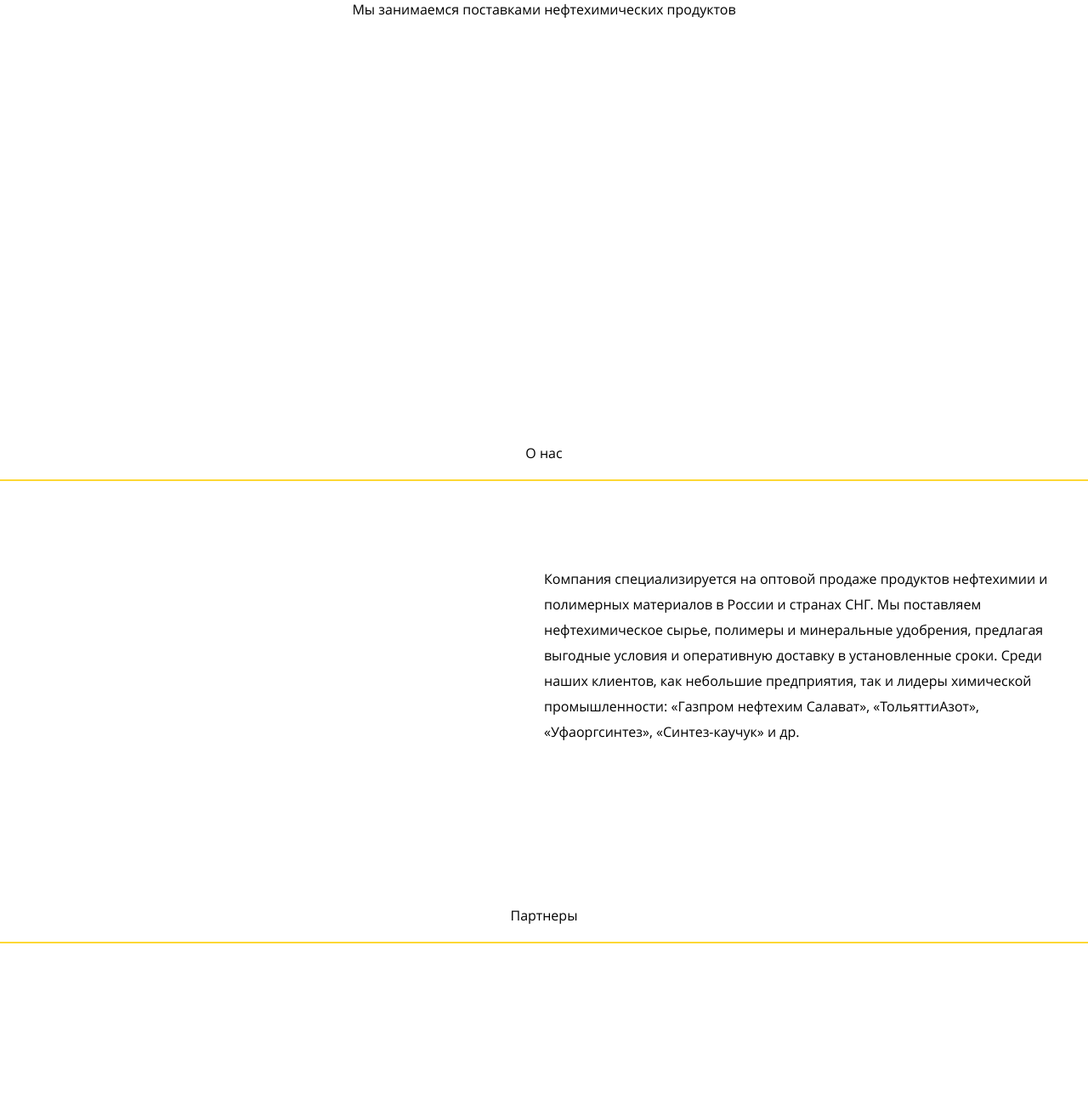
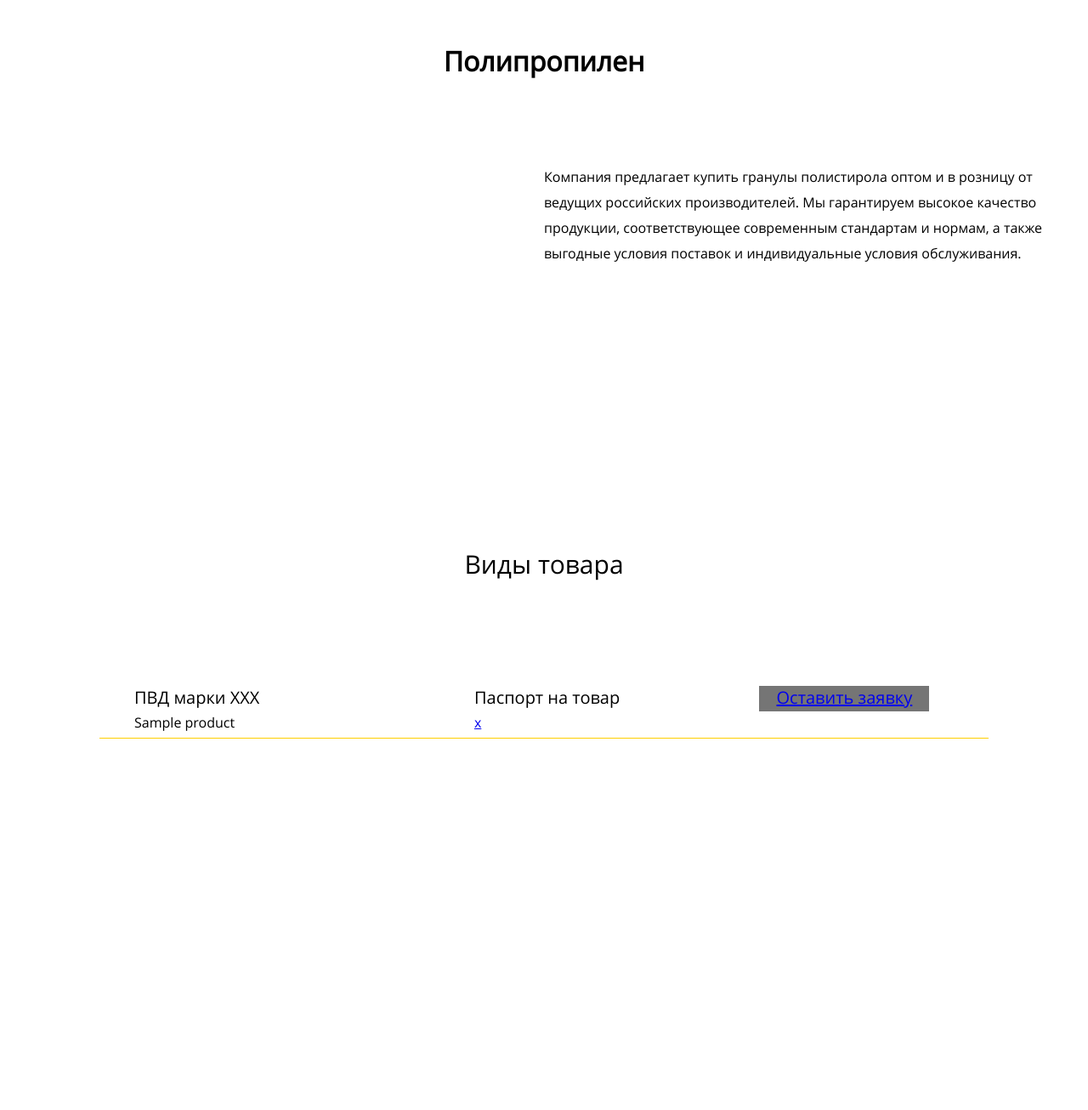
Before and after one commit to LavrVV/Vinat, a Django app: page /pp in a window 1280 px wide. Shown: the part 230-1536 px from the top of the page at 85% size. Run offline with Django 3.2, Linux system fonts and the light colour scheme; tables that the repository leaves empty hold one stand-in row (values such as "Sample post"); some libraries are stand-ins or nearby versions.

Commit message:
products pp and pvd

```diff
--- a/base/templates/PS.html
+++ b/base/templates/product.html
@@ -1,5 +1,5 @@
 {% extends "base.html" %}
-{% block title %}PS{% endblock title %}
+{% block title %}{{title}}{% endblock title %}
 {% block section %}
 <div id="Hider" class="HideSite">
 	<div class="SignForm">
@@ -18,8 +18,8 @@
 {% endblock section %}
 {% block main %}
 <div>
-	<h1>Полистерол</h1>
-	<div class="summary">Компания предлагает купить гранулы полистирола оптом и в розницу от ведущих российских производителей. Мы гарантируем высокое качество продукции, соответствующее современным стандартам и нормам, а также выгодные условия поставок и индивидуальные условия обслуживания.</div>
+	<h1>{{header}}</h1>
+	<div class="summary">{{summary}}</div>
 
 </div>
 <div class="types">
--- a/base/views.py
+++ b/base/views.py
@@ -21,56 +21,76 @@ class ProductView(View):
     """Base class for product handlers"""
 
     page = 'main.html'
+    product_name = 'нефтепродукт'
 
     def get(self, request, *args, **kwargs):
         return render(request, self.page)
-
-    def post(self, request, *args, **kwargs):
-        pass
-
-class PSView(ProductView):
-    """Polystyrene page handler (/ps)"""
-
-    page = 'PS.html'
-
-    def get(self, request, *args, **kwargs):
-        data = {'products': models.PS.objects.all()}
-        return render(request, self.page, context=data)
 
     def post(self, request, *args, **kwargs):
         email = request.POST.get('email')
         phone = request.POST.get('phone number')
         product_id = request.POST.get('product_id')
         name = request.POST.get('name')
+        #request.POST.
+        self.send_demand(name, email, phone, product_id)
 
-        #self.send_demand(name, email, phone, product_id)
-
-        return render(request, self.page)
+        return self.get(request)
 
     def send_demand(self, name, demander_email, demander_phone, product_id):
         if demander_email == None or demander_email == '':
             demander_email = 'не указан'
         if demander_phone == None or demander_phone == '':
             demander_phone = 'не указан'
-        text = ('Пользователь представившийся как \'{0}\' оставил заявку на покупку полистерола марки {1}.' +
-        '/n Его контакты:/n/tТелефон: {2}/n/temail: {3}').format(name, product_id, demander_phone, demander_email)
+        text = ('Пользователь представившийся как \'{0}\' оставил заявку на покупку {4} марки {1}.' +
+        '\n Его контакты:\n\tТелефон: {2}\n\temail: {3}').format(name, product_id, demander_phone, demander_email, self.product_name)
         com = models.Company()
-        mail = EmailMessage('Заявка на покупку полистерола марки {0}'.format(product_id), text, DEFAULT_FROM_EMAIL, com.email())
+        mail = EmailMessage('Заявка на покупку {0} марки {1}'.format(self.product_name, product_id), text, DEFAULT_FROM_EMAIL, com.email())
         #mail.send()
+
+class PSView(ProductView):
+    """Polystyrene page handler (/ps)"""
+
+    page = 'product.html'
+    product_name = 'полистерола'
+
+    def get(self, request, *args, **kwargs):
+        summary = 'Компания предлагает купить гранулы полистирола оптом и в розницу от ведущих российских производителей. Мы гарантируем высокое качество продукции, соответствующее современным стандартам и нормам, а также выгодные условия поставок и индивидуальные условия обслуживания.'
+        data = {'products': models.PS.objects.all(),
+                'summary' : summary,
+                'header' : 'Полистерол',
+                'title' : 'PS'
+            }
+        return render(request, self.page, context=data)
+
 
 
 class PVDView(ProductView):
+
+    page = 'product.html'
+    product_name = 'ПВД'
+
     """PVD page handler (/pvd)"""
     def get(self, request, *args, **kwargs):
-        return render(request, self.page)
+        summary = 'Компания предлагает купить гранулы полистирола оптом и в розницу от ведущих российских производителей. Мы гарантируем высокое качество продукции, соответствующее современным стандартам и нормам, а также выгодные условия поставок и индивидуальные условия обслуживания.'
+        data = {'products': models.PVD.objects.all(),
+                'summary' : summary,
+                'header' : 'ПВД',
+                'title' : 'PVD'
+            }
+        return render(request, self.page, context=data)
 
-    def post(self, request, *args, **kwargs):
-        pass
 
 class PPView(ProductView):
+
+    page = 'product.html'
+    product_name = 'полипропилена'
+
     """polypropylene page handler (/pp)"""
     def get(self, request, *args, **kwargs):
-        return render(request, self.page)
-
-    def post(self, request, *args, **kwargs):
-        pass
+        summary = 'Компания предлагает купить гранулы полистирола оптом и в розницу от ведущих российских производителей. Мы гарантируем высокое качество продукции, соответствующее современным стандартам и нормам, а также выгодные условия поставок и индивидуальные условия обслуживания.'
+        data = {'products': models.PP.objects.all(),
+                'summary' : summary,
+                'header' : 'Полипропилен',
+                'title' : 'PP'
+            }
+        return render(request, self.page, context=data)
```
